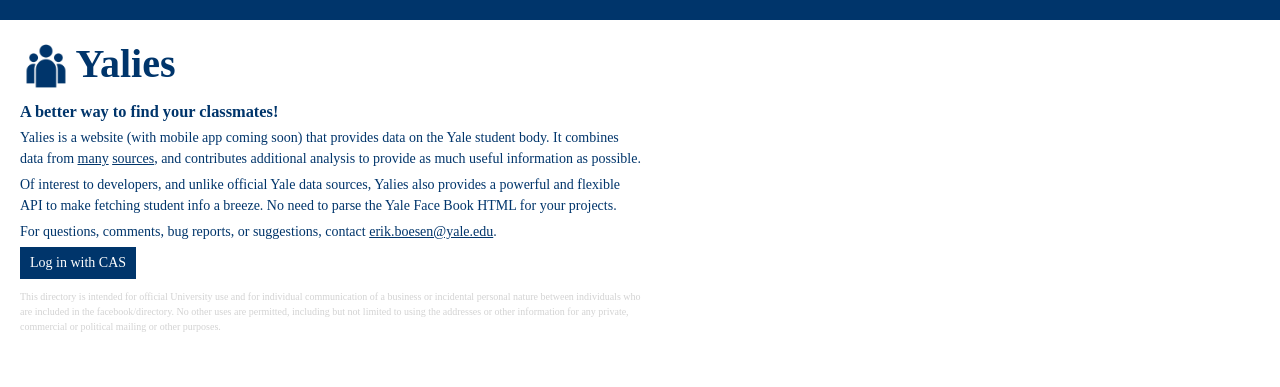
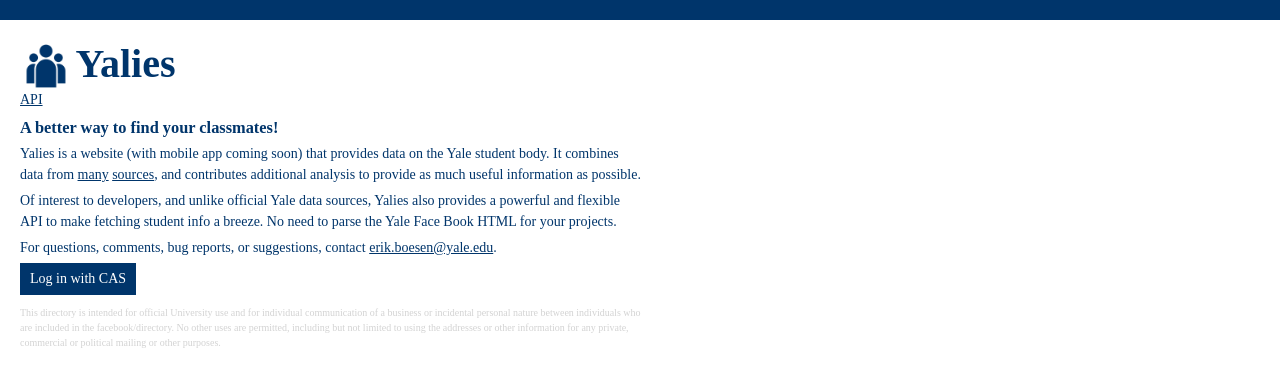
Before and after one commit to Yalies/api, a Flask app: page / in a window 1280 px wide. Shown: the top 387 px of the page. Run offline with Flask 2, Linux system fonts and the light colour scheme; parts of the project's set-up code (start-up, migrations or seed data) failed here and were passed over; some web fonts are replaced.

Commit message:
Add navbar

```diff
--- a/app/templates/base.html
+++ b/app/templates/base.html
@@ -25,9 +25,10 @@
     </head>
     <body>
         <header>
+            <img src="/static/images/logo/logo.png" alt="Logo">
+            <h2 id="logo">Yalies</h2>
             <nav>
-                <img src="/static/images/logo/logo.png" alt="Logo">
-                <h2 id="logo">Yalies</h2>
+                <a href="/credentials">API</a>
             </nav>
         </header>
         <main>
```
